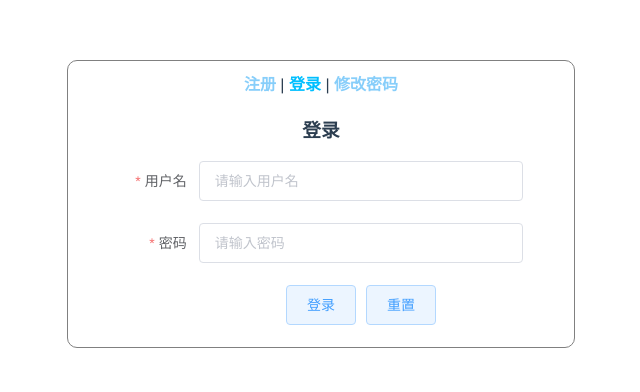
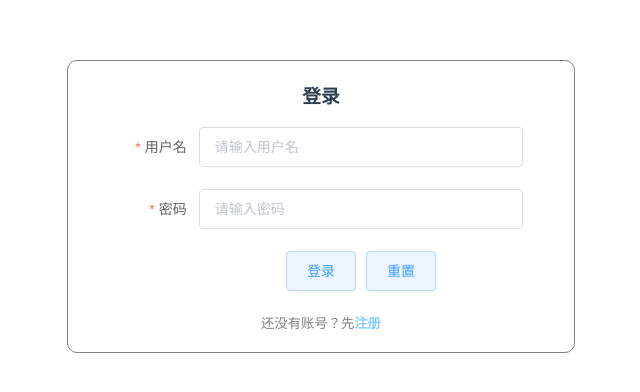
Before and after one commit to Elaine1908/NorthenLightsLibrary, a Vue app in the folder frontend/: page /login in a window 1280 px wide. Shown: the top 392 px of the page, without its empty margins (320-960 px from the left). Built offline with nearby package versions, Linux system fonts and the light colour scheme.

Commit message:
新增了某些界面未登录也能访问的bug，修改了登录和注册的UI

```diff
--- a/frontend/src/components/Login.vue
+++ b/frontend/src/components/Login.vue
@@ -47,6 +47,7 @@
                   @click="resetForm('ruleForm')"
           >重置</el-button>
         </el-form-item>
+        <span class="reminder">还没有账号？先<a @click="linkToRegister">注册</a></span>
       </el-form>
 
     </div>
@@ -101,9 +102,22 @@
       },
       resetForm(formName) {
         this.$refs[formName].resetFields();
+      },
+      linkToRegister() {
+        this.$router.push('/register')
       }
     }
   }
 </script>
 <style>
+a {
+  text-decoration: none;
+  color: lightskyblue;
+  font-weight: bold;
+  cursor: pointer;
+}
+.reminder {
+  font-size: smaller;
+  color: gray;
+}
 </style>
--- a/frontend/src/components/ModifyPassword.vue
+++ b/frontend/src/components/ModifyPassword.vue
@@ -94,7 +94,8 @@ export default {
       this.$refs.modifyForm.validate((valid) => {
         if (valid) {
           this.$axios.post('/auth/changePassword', {
-            newPassword: this.modifyForm.newPassword
+            newPassword: this.modifyForm.newPassword,
+            username: this.$store.state.username
           }).then(data => {
             if (data.status === 200) {
               this.$router.push({
@@ -114,6 +115,12 @@ export default {
     resetForm() {
       this.$refs.modifyForm.resetFields();
     }
+  },
+  mounted() {
+    if (!this.$store.state.login) {
+      alert('你没登录，不能修改密码')
+      this.$router.push('/login')
+    }
   }
 }
 </script>
--- a/frontend/src/components/Register.vue
+++ b/frontend/src/components/Register.vue
@@ -15,7 +15,8 @@
           type="input"
           v-model="ruleForm.username"
           autocomplete="off"
-          placeholder="账号"
+          placeholder="学/工号"
+          @change="autoFill()"
           required
       ></el-input>
     </el-form-item>
@@ -61,6 +62,7 @@
       >重置
       </el-button>
     </el-form-item>
+    <span class="reminder">已有账号？<a @click="linkToLogin">登录</a></span>
   </el-form>
 </template>
 
@@ -103,13 +105,9 @@ export default {
       }
     };
     var validUsername = (rule, value, callback) => {
-      let pat = /^[\w-]+[-_\w0-9]*$/
-      if (value === '') {
-        callback(new Error('请输入用户名'));
-      } else if (!pat.test(value)) {
-        callback(new Error('用户名只能包含字⺟，数字或两种 特殊字符（-_）且只能以字⺟或-开头'))
-      } else if (value.length < 6 || value.length > 32) {
-        callback(new Error('用户名长度只能为6-32长度的字符'))
+      let pat = /^\d{11}$/
+      if (!pat.test(value)) {
+        callback(new Error('请注意学/工号的正确格式'))
       } else {
         callback();
       }
@@ -124,6 +122,7 @@ export default {
         callback();
       }
     }
+    // let emailValue = this.ruleForm.username === undefined ? '' : (this.ruleForm.username + '@fudan.edu.cn')
     return {
       ruleForm: {
         passWord: '',
@@ -133,22 +132,19 @@ export default {
       },
       rules: {
         passWord: [
-          {validator: validatePass, trigger: 'blur'},
-          {required: true}
+          {validator: validatePass, trigger: 'blur', required: true},
         ],
         checkPass: [
-          {validator: validatePass2, trigger: 'blur'},
-          {required: true}
+          {validator: validatePass2, trigger: 'blur', required: true},
         ],
         username: [
-          {validator: validUsername, trigger: 'blur'},
-          {required: true}
+          {validator: validUsername, trigger: 'blur', required: true, message: '请输入您的学/工号'},
         ],
         email: [
-          {validator: validEmail, trigger: 'blur'},
-          {required: true}
+          {validator: validEmail, trigger: 'blur', required: true},
         ]
-      }
+      },
+      emailValue: '123'
     };
   },
   methods: {
@@ -177,11 +173,26 @@ export default {
     },
     resetForm(formName) {
       this.$refs[formName].resetFields();
+    },
+    autoFill() {
+      this.ruleForm.email = this.ruleForm.username === '' ? '' : (this.ruleForm.username + '@fudan.edu.cn')
+    },
+    linkToLogin() {
+      this.$router.push('/logIn')
     }
   }
 }
 </script>
 
 <style>
-
+a {
+  text-decoration: none;
+  color: lightskyblue;
+  font-weight: bold;
+  cursor: pointer;
+}
+.reminder {
+  font-size: smaller;
+  color: gray;
+}
 </style>
--- a/frontend/src/components/Upload.vue
+++ b/frontend/src/components/Upload.vue
@@ -156,24 +156,19 @@ export default {
           {required: true, message: '请上传图片', trigger: 'change', type: 'object'}
         ],
         name: [
-          {validator: validateBookName, trigger: 'blur'},
-          {required: true}
+          {required: true, validator: validateBookName, trigger: 'blur'},
         ],
         isbn: [
-          {validator: validateISBN, trigger: 'blur'},
-          {required: true}
+          {validator: validateISBN, trigger: 'blur', required: true},
         ],
         publishDate: [
-          {validator: validatePublicationDate, trigger: 'blur'},
-          {required: true}
+          {validator: validatePublicationDate, trigger: 'blur', required: true},
         ],
         author: [
-          {validator: validateAuthor, trigger: 'blur'},
-          {required: true}
+          {validator: validateAuthor, trigger: 'blur', required: true},
         ],
         campusID: [
-          {validator: validateCampusID, trigger: 'blur', type: 'number'},
-          {required: true}
+          {validator: validateCampusID, trigger: 'blur', type: 'number', required: true},
         ],
         description: [
           {required: true, message: '请填写简介', trigger: 'blur'}
@@ -182,17 +177,6 @@ export default {
     };
   },
   methods: {
-    checkLogIn() {
-      if (!this.$store.state.login) {
-        alert('你还没登录呢')
-        this.$router.push('/login')
-      }
-    },
-    created() {
-      if (document.readyState === 'complete') this.checkLogIn()
-      else document.addEventListener('load', () => this.checkLogIn())
-    },
-
     imgSaveToUrl(event, fileList) {
       // 获取上传图片的本地URL，用于上传前的本地预览
       var URL = null;
@@ -249,6 +233,12 @@ export default {
         }
       })
     }
+  },
+  mounted() {
+    if (!this.$store.state.login) {
+      alert('你没登录，不能上传')
+      this.$router.push('/login');
+    }
   }
 }
 </script>
--- a/frontend/src/store/index.js
+++ b/frontend/src/store/index.js
@@ -7,7 +7,9 @@ export default new Vuex.Store({
   state: {
     // 保存登录状态
     login: false,
-    username:'我的账户'
+    username:'我的账户',
+    identity: 0,
+    campusID: 0
   },
   // mutations: 专门书写方法,用来更新 state 中的值
   mutations: {
--- a/frontend/src/views/Home.vue
+++ b/frontend/src/views/Home.vue
@@ -6,10 +6,11 @@
         <template slot="title">{{this.$store.state.username}}</template>
         <el-menu-item index="2-1" @click="logout" v-if="this.$store.state.login">登出</el-menu-item>
         <el-menu-item index="2-1" @click="linkToLogin" v-else>登录</el-menu-item>
-        <el-menu-item index="2-2" @click="linkToUpload">上传</el-menu-item>
+        <el-menu-item index="2-2" @click="linkToRegister" v-if="!this.$store.state.login">注册</el-menu-item>
+        <el-menu-item index="2-3" @click="linkToModifyPass" v-if="this.$store.state.login">修改密码</el-menu-item>
+        <el-menu-item index="2-2" @click="linkToPersonalInformation" v-if="this.$store.state.login">个人信息</el-menu-item>
       </el-submenu>
       <el-menu-item index="3">待开放功能1</el-menu-item>
-      <el-menu-item index="4">待开放功能2</el-menu-item>
     </el-menu>
     <router-view class="upload-form"/>
   </div>
@@ -36,8 +37,14 @@ export default {
     linkToLogin() {
       this.$router.push({path:'/login'})
     },
-    linkToUpload() {
-      this.$router.push({path:'/home/upload'})
+    linkToRegister() {
+      this.$router.push({path:'/register'})
+    },
+    linkToModifyPass() {
+      this.$router.push({path:'/modifyPath'})
+    },
+    linkToPersonalInformation() {
+      this.$router.push({path:'/personalInfo'})
     },
     logout(){
       this.$store.commit("doLogout");
--- a/frontend/src/views/LoginRegister.vue
+++ b/frontend/src/views/LoginRegister.vue
@@ -1,9 +1,6 @@
 <template>
     <div class="container">
         <div class="link">
-            <router-link to="/register">注册</router-link> |
-            <router-link to="/login">登录</router-link> |
-            <router-link to="/modifyPassword">修改密码</router-link>
         </div>
         <router-view class="form"/>
     </div>
@@ -34,6 +31,6 @@
         font-weight: bold;
     }
     .router-link-active {
-        color: deepskyblue;
+      color: deepskyblue;
     }
 </style>
```
Also changed, not shown: 1 other file (tests, documents, lock files or other folders).
